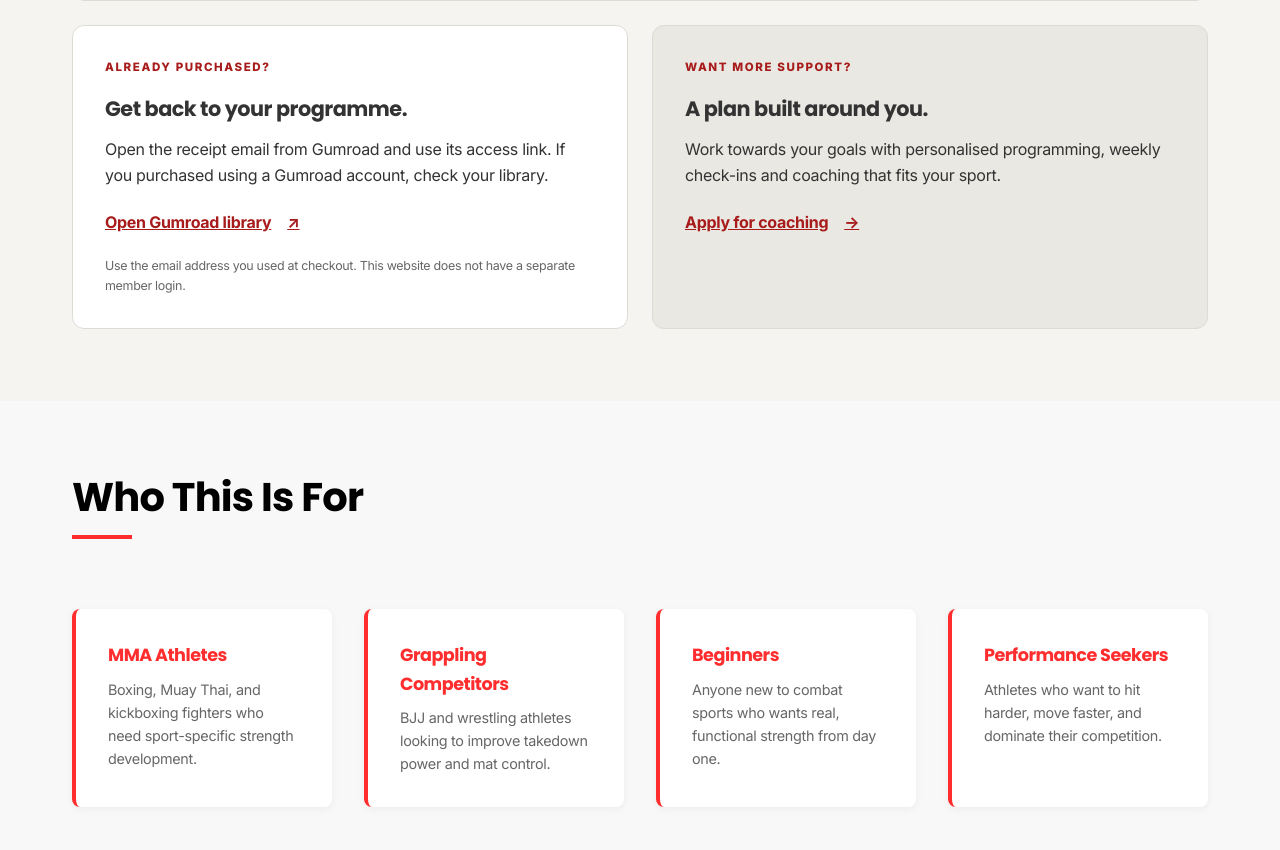
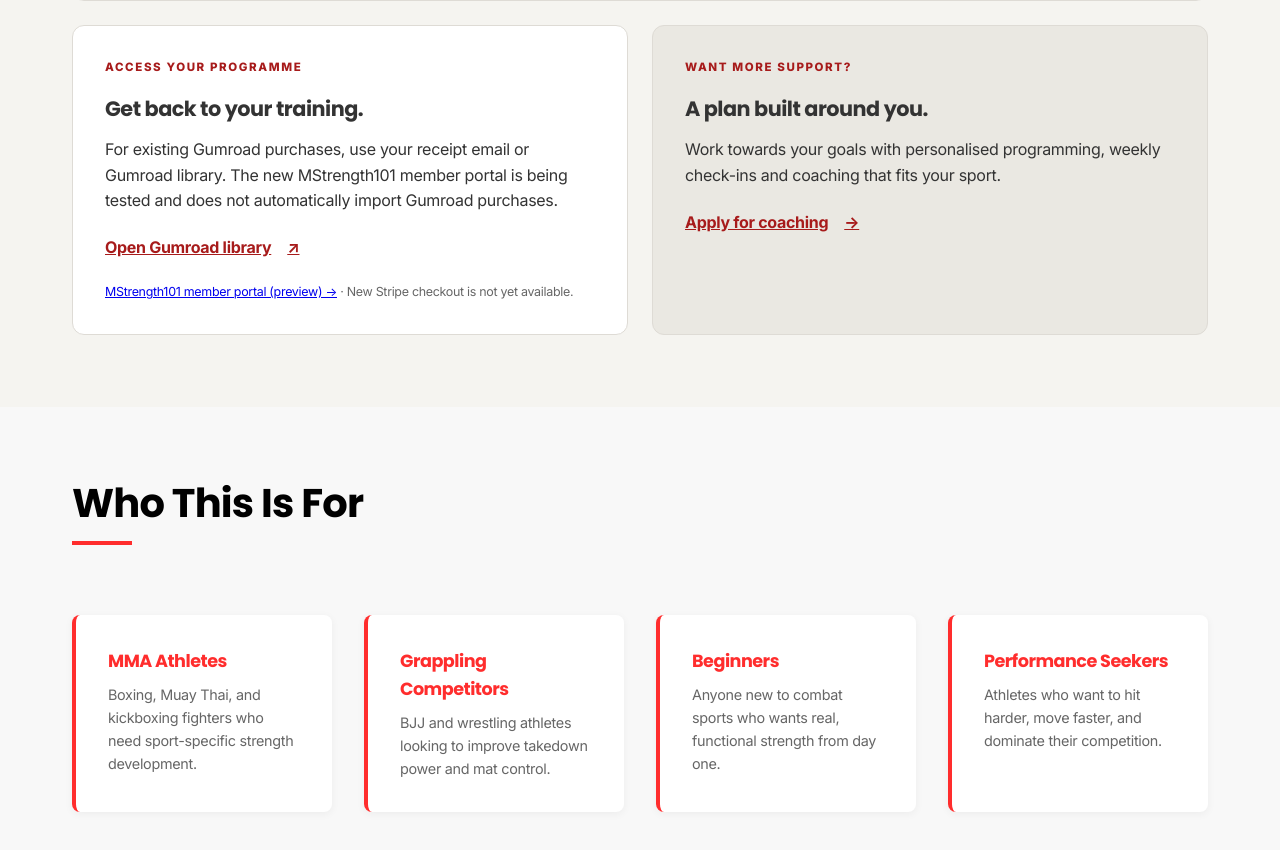
Before and after one commit to mekkisaeed879-pixel/Mstrength101, a website: page index.html in a window 1280 px wide. Shown: the part 1376-2226 px from the top of the page. Drawn offline with Linux system fonts and the light colour scheme.

Commit message:
Link to secure portal preview without replacing live Gumroad fulfilment

```diff
--- a/index.html
+++ b/index.html
@@ -675,7 +675,7 @@
                 <details><summary>Is this the right option for me?</summary><p>Choose the programme if you want a training plan to follow independently. For individual adjustments, feedback and weekly check-ins, <a href="#contact">apply for coaching</a>.</p></details></div>
             </article>
             <div class="access-grid">
-                <div id="access" class="access-panel"><p class="eyebrow">ALREADY PURCHASED?</p><h3>Get back to your programme.</h3><p>Open the receipt email from Gumroad and use its access link. If you purchased using a Gumroad account, check your library.</p><a class="text-link" href="https://gumroad.com/library">Open Gumroad library <span aria-hidden="true">↗</span></a><p class="small-note">Use the email address you used at checkout. This website does not have a separate member login.</p></div>
+                <div id="access" class="access-panel"><p class="eyebrow">ACCESS YOUR PROGRAMME</p><h3>Get back to your training.</h3><p>For existing Gumroad purchases, use your receipt email or Gumroad library. The new MStrength101 member portal is being tested and does not automatically import Gumroad purchases.</p><a class="text-link" href="https://gumroad.com/library">Open Gumroad library <span aria-hidden="true">↗</span></a><p class="small-note"><a href="member.html">MStrength101 member portal (preview) →</a> · New Stripe checkout is not yet available.</p></div>
                 <div class="access-panel coaching-panel"><p class="eyebrow">WANT MORE SUPPORT?</p><h3>A plan built around you.</h3><p>Work towards your goals with personalised programming, weekly check-ins and coaching that fits your sport.</p><a class="text-link" href="#contact">Apply for coaching <span aria-hidden="true">→</span></a></div>
             </div>
         </div>
```
